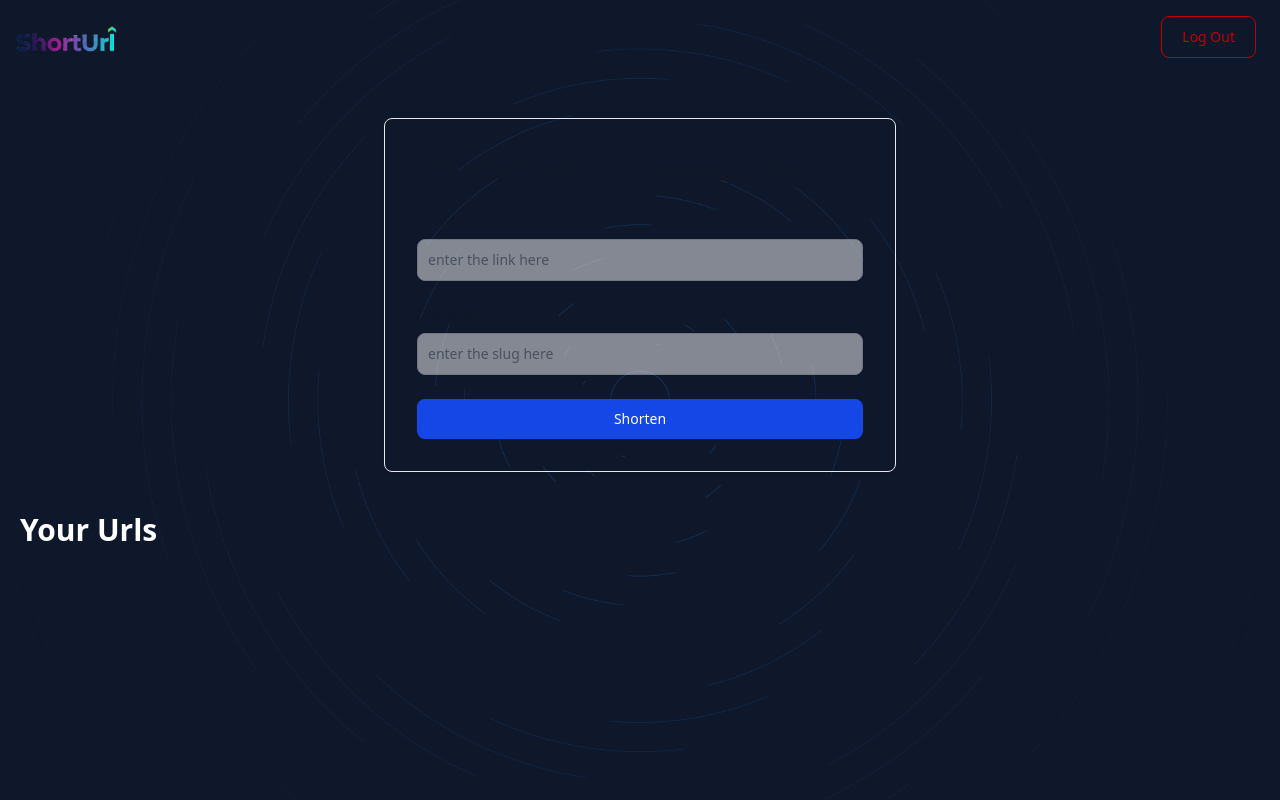
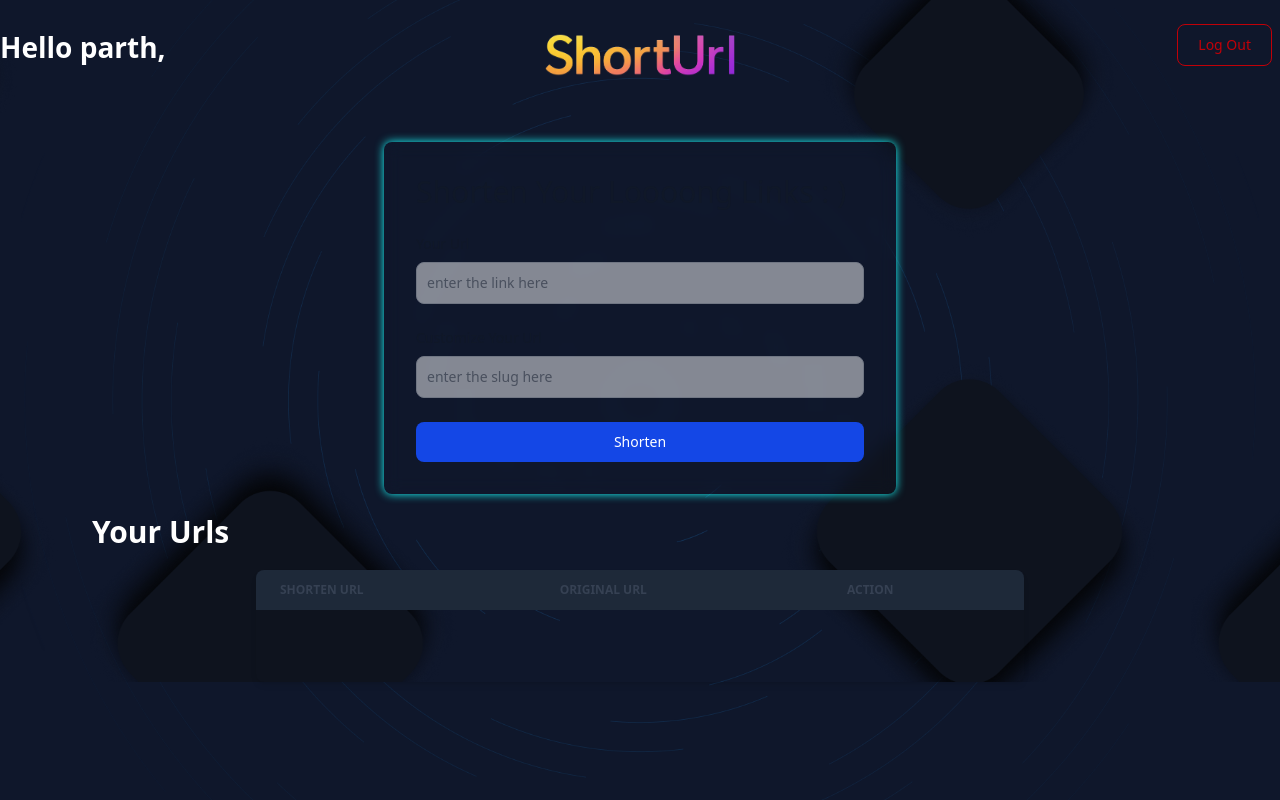
Before and after one commit to pa45h/ShortUrl, a Flask app: page / in a window 1280 px wide. Run offline with Flask 3, Linux system fonts and the light colour scheme; a user stored in the database is signed in; lists and menus that the app fills with data are empty.

Commit message:
Changed UI

```diff
--- a/app.py
+++ b/app.py
@@ -41,7 +41,8 @@
             new_user = User(username=username, password=hashed_password)
             db.session.add(new_user)
             db.session.commit()
-            return redirect("/login")
+            session["user"] = new_user.id
+            return redirect("/")
     return render_template("register.html")
 
 
@@ -100,7 +101,8 @@
         return redirect("/")
 
     all_urls = Url.query.filter_by(user_id=session["user"])
-    return render_template("index.html", all_urls=all_urls)
+    user = User.query.filter_by(id=session["user"]).first()
+    return render_template("index.html", all_urls=all_urls, user=user)
 
 
 @app.route("/<short_url>")
--- a/templates/base.html
+++ b/templates/base.html
@@ -7,17 +7,20 @@
     <script src="https://cdn.jsdelivr.net/npm/@tailwindcss/browser@4"></script>
   </head>
   <body
-    class="w-screen h-screen bg-[url(/static/bg.png)] bg-slate-900 bg-fixed bg-no-repeat bg-contain bg-center"
+    class="w-screen h-full bg-[url(/static/bg.png)] bg-slate-900 bg-fixed bg-no-repeat bg-contain bg-center overflow-x-hidden"
   >
+    <div class="w-full h-full bg-[url(/static/Cubes.png)] bg-fixed bg-contain bg-center">
       <nav>
         <div
-        class="flex flex-wrap justify-between items-center mx-auto max-w-screen-xl p-4"
+          class="relative flex flex-wrap justify-between items-center mx-auto pt-6 mb-18 max-w-screen-xl"
         >
-        <a href="/" class="flex items-center space-x-3 rtl:space-x-reverse">
-          <img src="/static/logo.png" width="100" height="70" />
+          <h1 class="text-white font-bold text-[28px]">
+            {% if "user" in session %} Hello {{user.username}}, {% endif %}
+          </h1>
+          <a class="absolute left-[50%] translate-[-50%] top-[55px]" href="/">
+            <img class="w-[190px]" src="static/logo.png" />
           </a>
           <div>
-          <ul>
             {% if "user" in session %}
             <a href="/logout">
               <button
@@ -51,11 +54,11 @@
               </button>
             </a>
             {% endif%}
-          </ul>
           </div>
         </div>
       </nav>
 
       {% block content %} {% endblock content %}
+    </div>
   </body>
 </html>
--- a/templates/index.html
+++ b/templates/index.html
@@ -9,11 +9,11 @@
   </head>
   <body>
     <div
-      class="w-full max-w-lg p-4 border border-gray-200 rounded-lg shadow-sm sm:p-6 md:p-8 dark:border-gray-700 mx-auto my-10"
+      class="w-full max-w-lg shadow-[0_0_10px_0_rgb(25,255,255)] backdrop-blur bg-transparent rounded-lg md:p-8 mx-auto"
     >
-      <form class="space-y-6" action="post">
+      <form class="space-y-6" method="post">
         <h5 class="text-3xl font-medium text-gray-900 dark:text-white">
-          Shorten Your Loooong Links :)
+          Shorten Your Loooong Links : )
         </h5>
         <div>
           <label
@@ -37,12 +37,11 @@
             >Customize Your Url</label
           >
           <input
-            type="password"
+            type="text"
             name="slug"
             id="slugInput"
             placeholder="enter the slug here"
             class="bg-gray-50 border border-gray-300 text-gray-900 text-sm rounded-lg focus:ring-blue-500 focus:border-blue-500 block w-full p-2.5 dark:bg-gray-600 dark:border-gray-500 dark:placeholder-gray-400 dark:text-white opacity-50"
-            required
           />
         </div>
         <button
@@ -54,17 +53,54 @@
       </form>
     </div>
 
-    <h2 class="m-5 text-white font-bold text-3xl">Your Urls</h2>
-    {% for url in all_urls %}
-    <ul class="list-group mx-5">
-      <li class="list-group-item">
-        <a href="{{request.host_url}}{{url.short_url}}" target="_black"
-          >{{request.host_url}}{{url.short_url}}</a
+    {% if all_urls %}
+
+    <h2 class="m-5 px-18 text-white font-bold text-3xl">Your Urls</h2>
+
+    <div
+      class="w-[60%] overflow-x-auto shadow-md rounded-lg flex mx-auto pb-18"
+    >
+      <table
+        class="w-full text-sm text-left rtl:text-right text-gray-500 dark:text-gray-400 mx-auto"
+      >
+        <thead
+          class="bg-gray-800 text-xs text-gray-700 uppercase dark:text-gray-400"
         >
-        <a href="/delete/{{url.id}}" class="btn btn-danger float-end">Delete</a>
-      </li>
-    </ul>
-    {% endfor %}
+          <tr>
+            <th scope="col" class="px-6 py-3">Shorten URL</th>
+            <th scope="col" class="px-6 py-3">Original URL</th>
+            <th scope="col" class="px-6 py-3">Action</th>
+          </tr>
+        </thead>
+        {% for url in all_urls %}
+        <tbody>
+          <tr
+            class="border-b dark:border-gray-700 border-gray-200 backdrop-blur-2xl"
+          >
+            <td class="px-6 py-4">
+              <a href="{{request.host_url}}{{url.short_url}}" target="_black"
+                >{{request.host_url}}{{url.short_url}}</a
+              >
+            </td>
+            <td class="px-6 py-4">
+              <a href="{{url.long_url}}" target="_black"
+                >{{url.long_url[:30]}}...</a
+              >
+            </td>
+            <td class="px-6 py-4">
+              <a
+                href="/delete/{{url.id}}"
+                class="font-medium text-red-400 hover:underline"
+
+                >Delete</a
+              >
+            </td>
+          </tr>
+        </tbody>
+        {% endfor %}
+      </table>
+    </div>
+    {% endif %}
   </body>
 </html>
 {% endblock content %}
```
Also changed, not shown: templates/login.html (+20 -10 lines), templates/register.html (+25 -10 lines), instance/url.db, static/Cubes.png (added), static/logo.png. Lines whose indentation alone changed are shown as unchanged.
